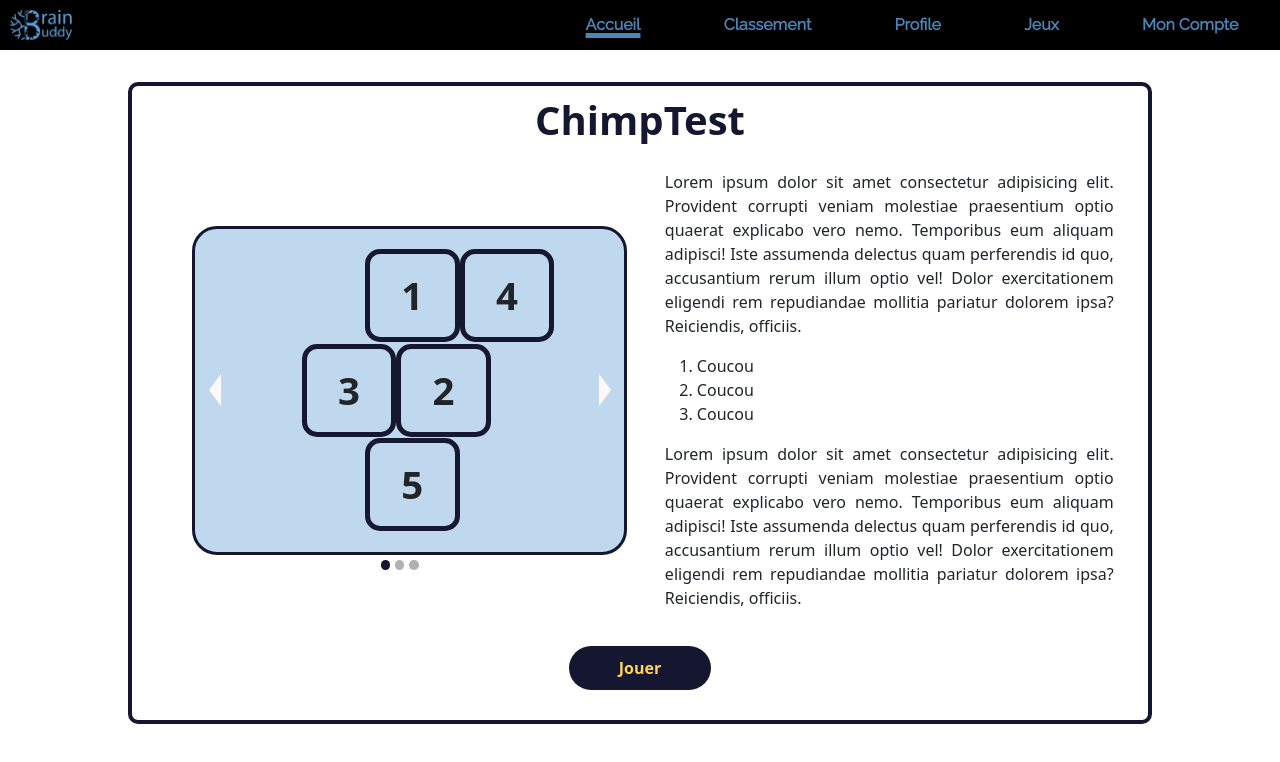
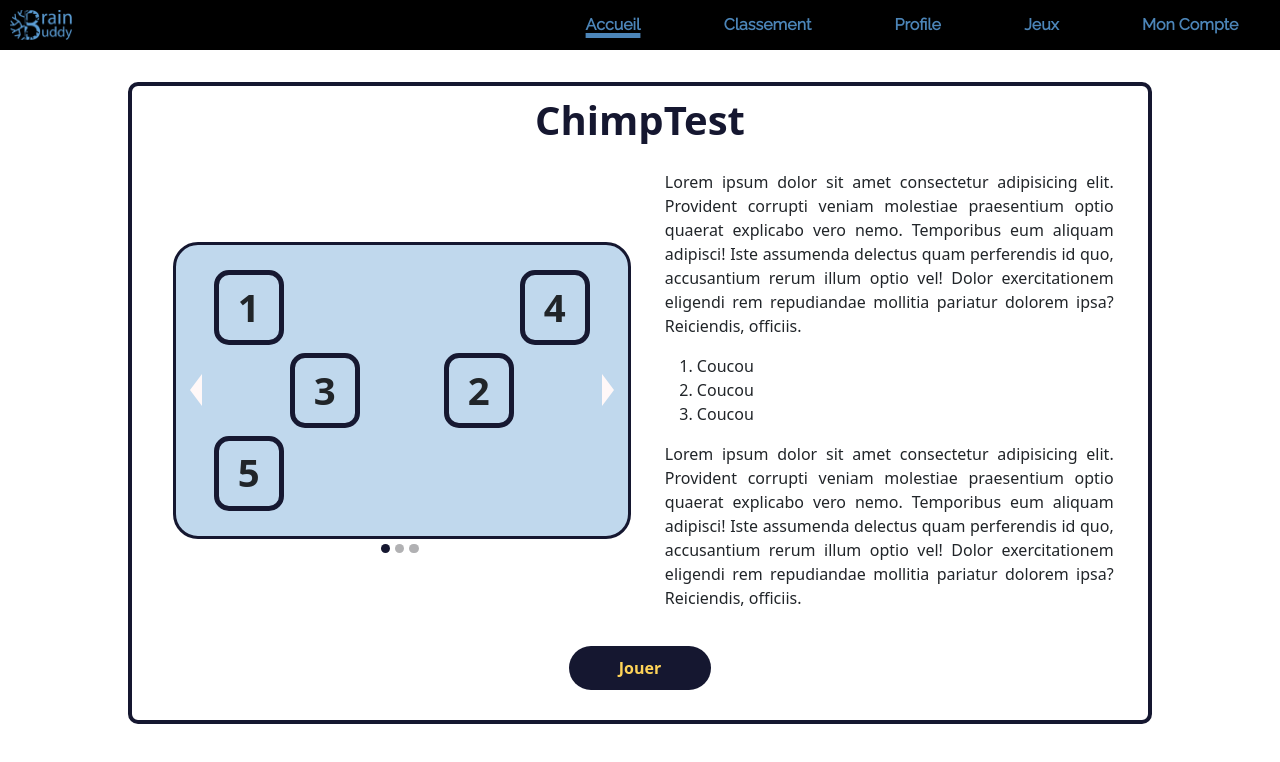
Before and after one commit to Xenus3/FrontEndBrainBuddy, an Angular app: page /app-monkey-test-tutoriel in a window 1280 px wide. Shown: the top 762 px of the page. Built offline with nearby package versions, Linux system fonts and the light colour scheme.

Commit message:
fixed first slide of slider

```diff
--- a/src/app/components/monkey-test-tutoriel/monkey-test-tutoriel.component.html
+++ b/src/app/components/monkey-test-tutoriel/monkey-test-tutoriel.component.html
@@ -3,7 +3,7 @@
         <h1>ChimpTest</h1>
         <div class="tutoriel">
             <div id="main">
-                <div class="tutoriel">
+                <div class="">
                     <div class="slider">
                         <!-- Triangle Gauche -->
                         <div class="triangle-parent">
@@ -12,9 +12,14 @@
                         <!-- Vignettes -->
                         <div class="vignettes">
                             <div class="vignette1">
+                                <!-- <div class="tirage">1</div>
+                                <div class="tirage">4</div>
+                                <div class="tirage">3</div>
+                                <div class="tirage">2</div>
+                                <div class="tirage">5</div> -->
                                 <div class="vignette1-line1">
-                                    <div class="tirage titi">1</div>
-                                    <div class="tirage 4">4</div>
+                                    <div class="tirage">1</div>
+                                    <div class="tirage">4</div>
                                 </div>
                                 <div class="vignette1-line2">
                                     <div class="tirage">3</div>
--- a/src/app/components/monkey-test-tutoriel/monkey-test-tutoriel.component.scss
+++ b/src/app/components/monkey-test-tutoriel/monkey-test-tutoriel.component.scss
@@ -105,54 +105,41 @@ button:active {
     width:95%;
 }
 
+// Vignettes
 .vignettes {
-    display: flex;
-    flex-direction: row;
-    width: 7vw;
-    // border-radius: 10px;
+    // display: flex;
+    // flex-direction: row;
+    width: 30vw;
     padding-top: 5%;
     padding-bottom: 5%;
 }
 
-// Vignettes
 .vignette1 {
-    width:100%;
+    // display: flex;
+    // flex-direction: row;
 }
 
 .vignette1-line1 {
     display: flex;
-    flex-direction: row;
-    // justify-content: space-between;
-    width:70%;
+    justify-content: space-between;
+}
 
-
-}
-.titi{
-    display: flex;
-    flex-direction: row;
-    justify-content: start;
-  }
 .vignette1-line2 {
     display: flex;
-    flex-direction: row;
-    justify-content: center;
-    width:70%;
+    justify-content: space-evenly;
 }
 
 .vignette1-line3 {
     display: flex;
-    flex-direction: row;
-    width:70%;
+    justify-content: start;
 }
 
 // Tirage
 .tirage {
-    // width: 20%;
-    // height: 20%;
     border: 5px solid #161831;
     border-radius: 15px;
-    padding: 1vw 50%;
-    margin: 1% 0;
+    padding: 1% 5%;
+    margin: 1% 1%;
     font-size: 3vw;
     font-weight: bold;
     text-align: center;
```
